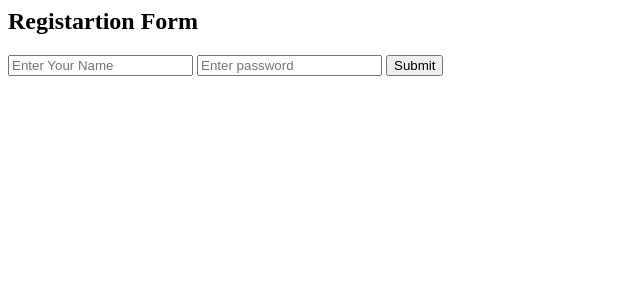
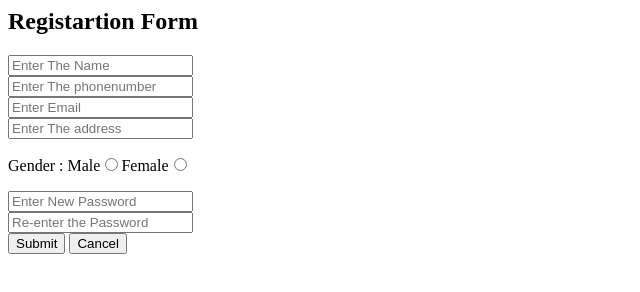
Before and after one commit to sidhuganesh123/secondrepo, a plain HTML site: page reg.html in a window 1280 px wide. Shown: the whole page, without its empty margins (0-640 px from the left). Drawn offline with Linux system fonts and the light colour scheme.

Commit message:
Update reg.html

```diff
--- a/reg.html
+++ b/reg.html
@@ -6,9 +6,15 @@
 	<body>
 		<div>
 			<h2>Registartion Form</h2>
-			<input type="text" placeholder="Enter Your Name ">
-			<input type="password" placeholder="Enter password">
-		<button>Submit</button>
+			<input type="text" placeholder="Enter The Name "> <br>
+        	<input type="text" placeholder="Enter The phonenumber "> <br>
+        	<input type="email" placeholder="Enter Email"> <br>
+        	<input type="text" placeholder="Enter The address"> <br>
+        	<p>Gender : Male<input id="check" type="radio">Female<input id="check" type="radio"> </p>
+        	<input type="password" placeholder="Enter New Password"> <br>
+        	<input type="password" placeholder="Re-enter the Password"> <br>
+        	<button>Submit</button>
+        	<button>Cancel</button>
 	</div>
 	</body>
 </html>
```
